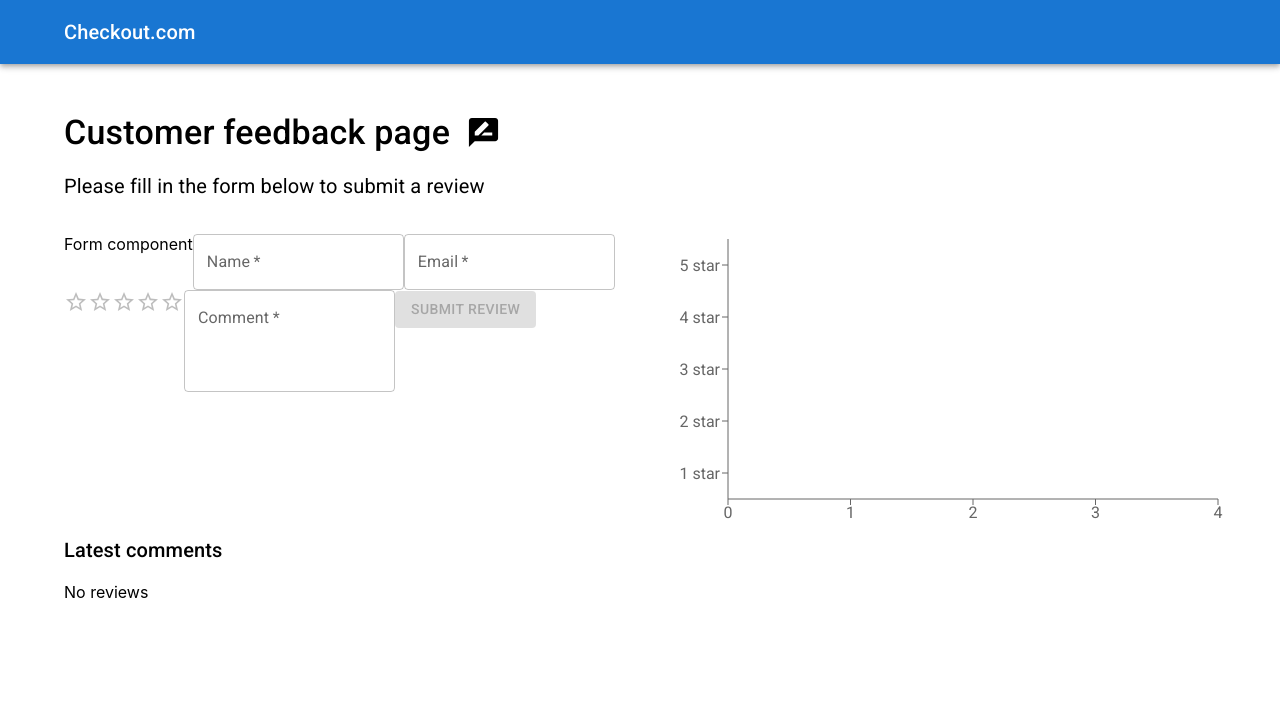
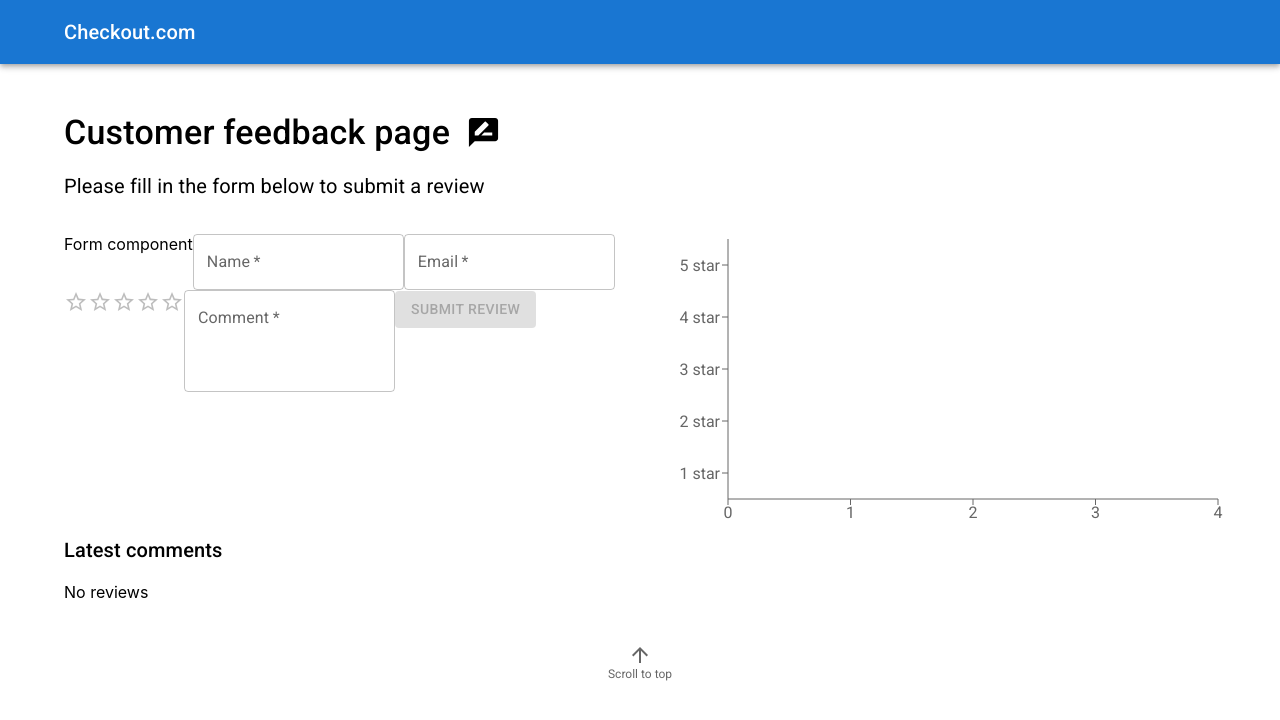
Before and after one commit to jbellmont/customer-feedback-page, a React (Vite) app: page / in a window 1280 px wide. Shown: the top 720 px of the page. Built offline with nearby package versions, Linux system fonts and the light colour scheme.

Commit message:
Build ScrollToTopButton component

```diff
--- a/src/features/app/App.tsx
+++ b/src/features/app/App.tsx
@@ -12,6 +12,7 @@ import RatingsChart, {
 } from '../customer-feedback/components/RatingsChart';
 
 import Header from './Header';
+import ScrollToTopButton from './ScrollToTopButton';
 
 const App = () => {
   const [reviews, setReviews] = useState<Review[]>([]);
@@ -87,6 +88,7 @@ const App = () => {
         >
           Please fill in the form below to submit a review
         </Typography>
+
         <Grid container spacing={2}>
           <Grid item md={6}>
             <CustomerFeedbackForm fetchReviews={fetchReviews} />
@@ -95,12 +97,13 @@ const App = () => {
             <RatingsChart chartData={ratingsChartData} />
           </Grid>
         </Grid>
-        {/* TODO(jackbellmont): Handle review list of 0. "No reviews" */}
+
         <Typography component="h3" sx={{fontWeight: 500}} variant="h6">
           Latest comments
         </Typography>
         <ReviewsList reviews={reviews} />
       </Container>
+      <ScrollToTopButton />
     </>
   );
 };
--- /dev/null
+++ b/src/features/app/ScrollToTopButton.tsx
@@ -0,0 +1,21 @@
+import {BottomNavigation, BottomNavigationAction} from '@mui/material';
+import ArrowUpwardIcon from '@mui/icons-material/ArrowUpward';
+
+const ScrollToTopButton = () => {
+  return (
+    <BottomNavigation
+      onChange={() => {
+        window.scrollTo(0, 0);
+      }}
+      showLabels
+      sx={{marginBottom: 4, marginTop: 4}}
+    >
+      <BottomNavigationAction
+        icon={<ArrowUpwardIcon />}
+        label="Scroll to top"
+      />
+    </BottomNavigation>
+  );
+};
+
+export default ScrollToTopButton;
--- a/src/index.css
+++ b/src/index.css
@@ -1,3 +1,7 @@
+html {
+  scroll-behavior: smooth;
+}
+
 body {
   margin: 0;
   font-family: -apple-system, BlinkMacSystemFont, 'Segoe UI', 'Roboto', 'Oxygen',
```
Also changed, not shown: 2 other files (tests, documents, lock files or other folders).
